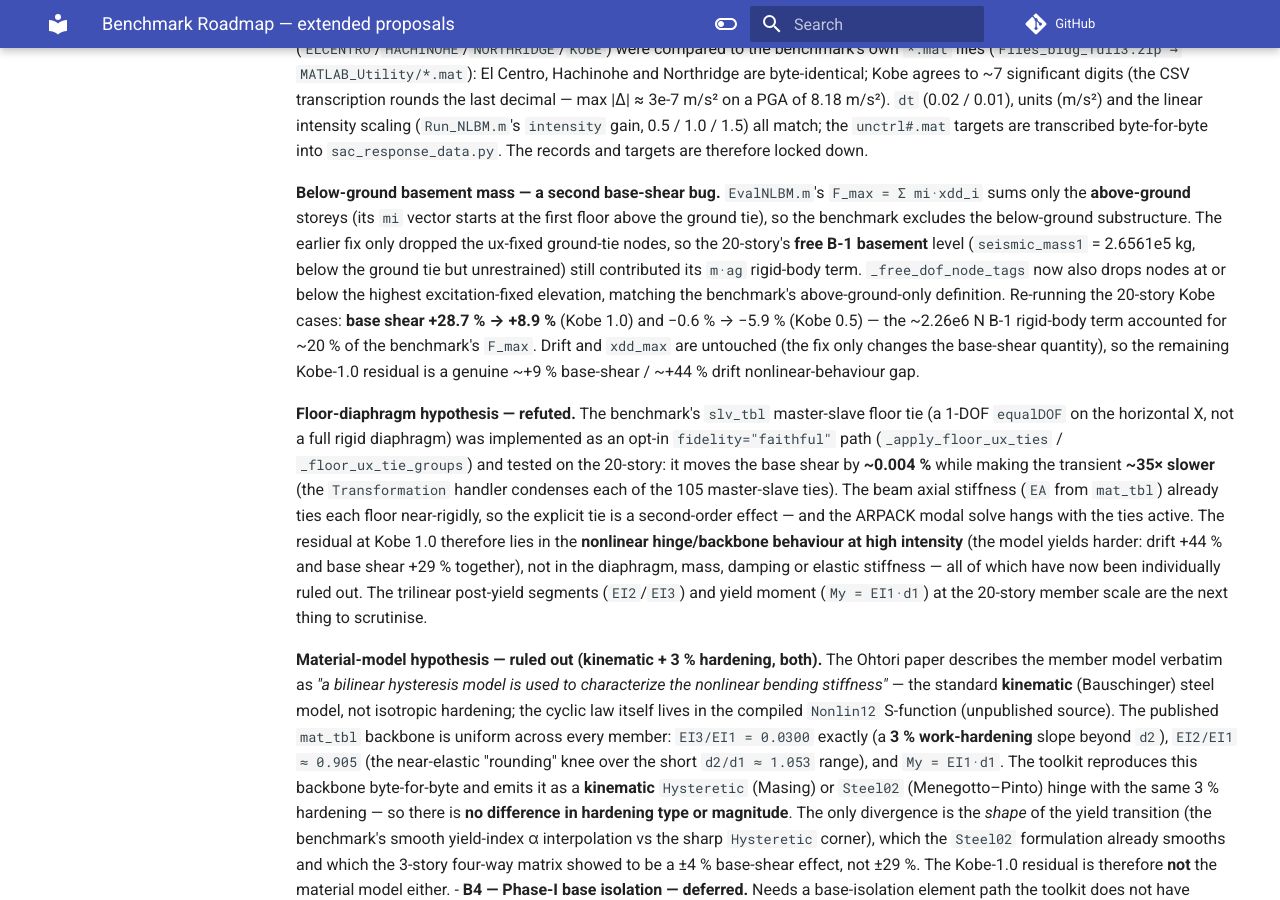
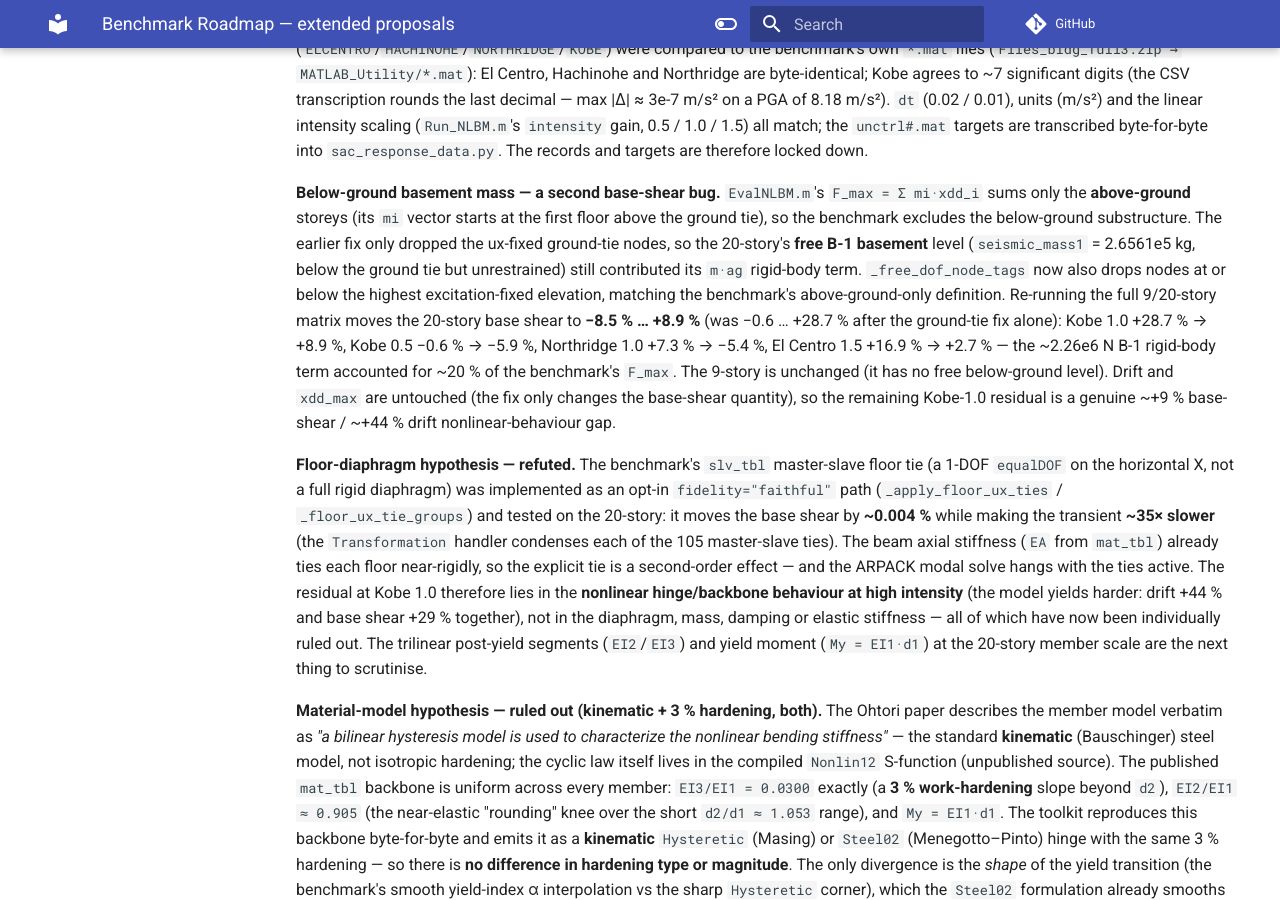
Before and after one commit to boustrephon/fea_toolkit, an MkDocs documentation site: the page built from docs/benchmark_roadmap.md, in a window 1280 px wide and 900 px high, scrolled down 3993 px. Built offline with MkDocs 1.6.1 and Material for MkDocs 9.7.7, drawn with Linux system fonts in a browser that asks for light colours; comment, search, counter and statistics services are not loaded.

Commit message:
docs(sac): record full 9/20-story matrix result (-8.5%..+8.9% base shear)

```diff
--- a/docs/benchmark_roadmap.md
+++ b/docs/benchmark_roadmap.md
@@ -241,12 +241,15 @@ frames under the ten record cases — is planned as an A0–A4 sequence:
   (``seismic_mass1`` = 2.6561e5 kg, below the ground tie but unrestrained)
   still contributed its ``m·ag`` rigid-body term.  ``_free_dof_node_tags`` now
   also drops nodes at or below the highest excitation-fixed elevation, matching
-  the benchmark's above-ground-only definition.  Re-running the 20-story Kobe
-  cases: **base shear +28.7 % → +8.9 %** (Kobe 1.0) and −0.6 % → −5.9 % (Kobe
-  0.5) — the ~2.26e6 N B-1 rigid-body term accounted for ~20 % of the
-  benchmark's ``F_max``.  Drift and ``xdd_max`` are untouched (the fix only
-  changes the base-shear quantity), so the remaining Kobe-1.0 residual is a
-  genuine ~+9 % base-shear / ~+44 % drift nonlinear-behaviour gap.
+  the benchmark's above-ground-only definition.  Re-running the full 9/20-story
+  matrix moves the 20-story base shear to **−8.5 % … +8.9 %** (was −0.6 … +28.7 %
+  after the ground-tie fix alone): Kobe 1.0 +28.7 % → +8.9 %, Kobe 0.5
+  −0.6 % → −5.9 %, Northridge 1.0 +7.3 % → −5.4 %, El Centro 1.5 +16.9 % →
+  +2.7 % — the ~2.26e6 N B-1 rigid-body term accounted for ~20 % of the
+  benchmark's ``F_max``.  The 9-story is unchanged (it has no free below-ground
+  level).  Drift and ``xdd_max`` are untouched (the fix only changes the
+  base-shear quantity), so the remaining Kobe-1.0 residual is a genuine ~+9 %
+  base-shear / ~+44 % drift nonlinear-behaviour gap.
 
   **Floor-diaphragm hypothesis — refuted.**  The benchmark's ``slv_tbl``
   master-slave floor tie (a 1-DOF ``equalDOF`` on the horizontal X, not a full
```
